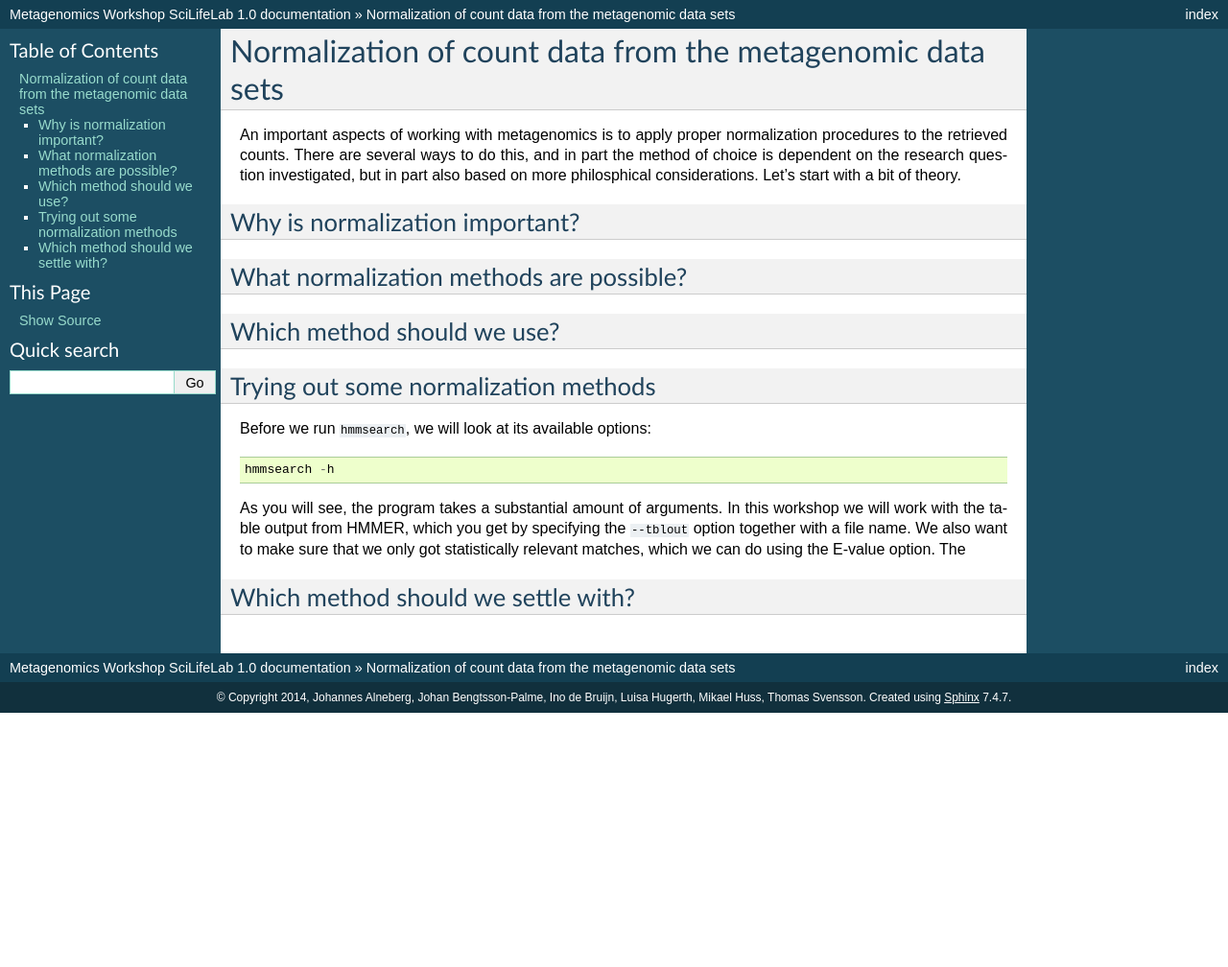
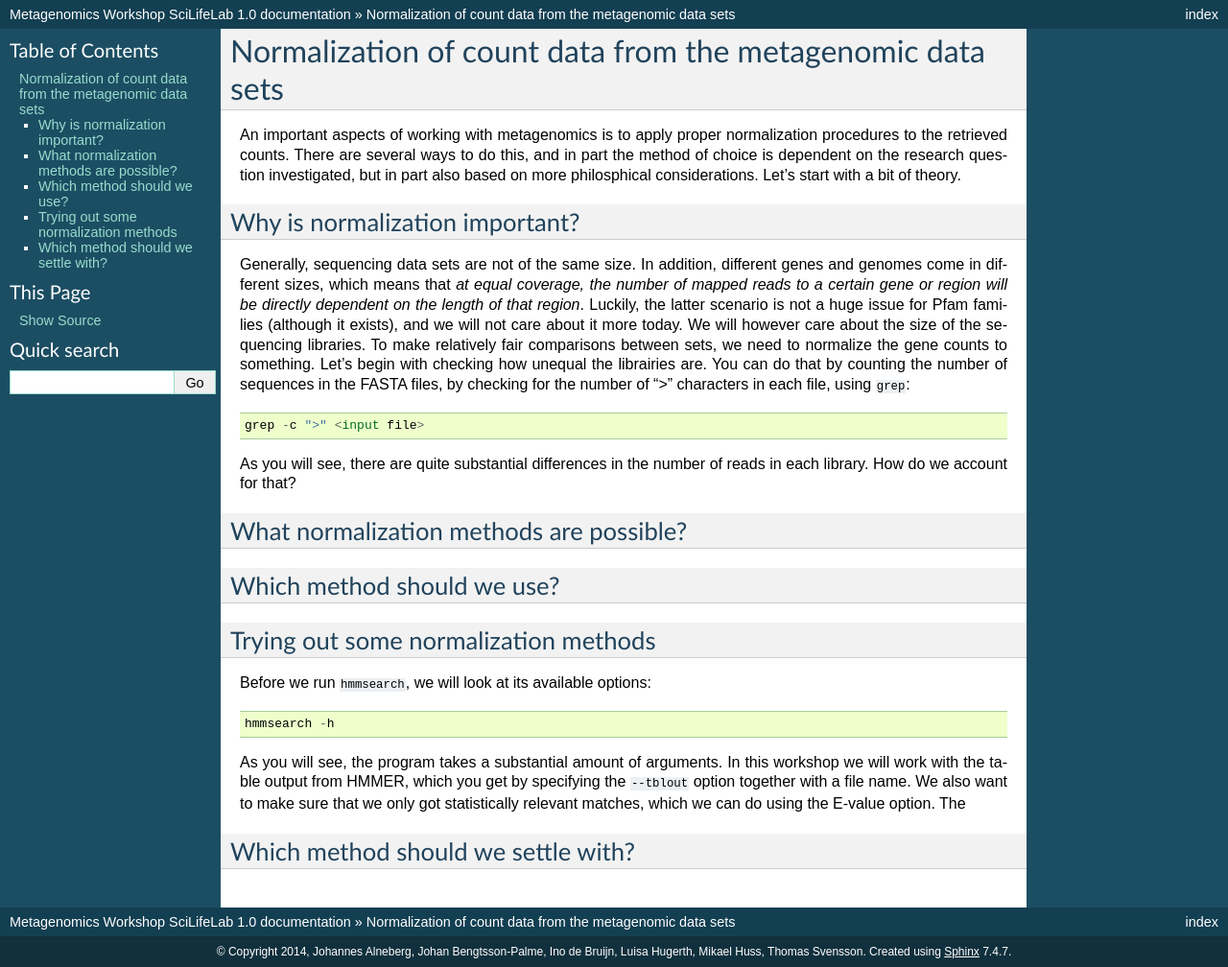
Before and after one commit to inodb/2014-5-metagenomics-workshop, a Sphinx documentation site: the page built from source/annotation/normalization.rst, in a window 1280 px wide. Shown: the whole page at 96% size. Built offline with Sphinx 7.4.7, drawn with Linux system fonts in a browser that asks for light colours; pages that are not in the unit, such as notebooks, are missing from menus; before the commit the page ends 900 px from its top, so only the background shows below that.

Commit message:
Update normalization.rst

```diff
--- a/source/annotation/normalization.rst
+++ b/source/annotation/normalization.rst
@@ -9,10 +9,28 @@ philosphical considerations. Let's start with a bit of theory.
 
 Why is normalization important?
 ===============================
+Generally, sequencing data sets are not of the same size. In addition,
+different genes and genomes come in different sizes, which means that
+*at equal coverage, the number of mapped reads to a certain gene or
+region will be directly dependent on the length of that region*.
+Luckily, the latter scenario is not a huge issue for Pfam families
+(although it exists), and we will not care about it more today. We
+will however care about the size of the sequencing libraries. To make
+relatively fair comparisons between sets, we need to normalize the
+gene counts to something. Let's begin with checking how unequal the
+librairies are. You can do that by counting the number of sequences
+in the FASTA files, by checking for the number of ">" characters in
+each file, using ``grep``::
 
+    grep -c ">" <input file>
+
+As you will see, there are quite substantial differences in the
+number of reads in each library. How do we account for that?
 
 What normalization methods are possible?
 ========================================
+
+
 
 
 Which method should we use?
```
